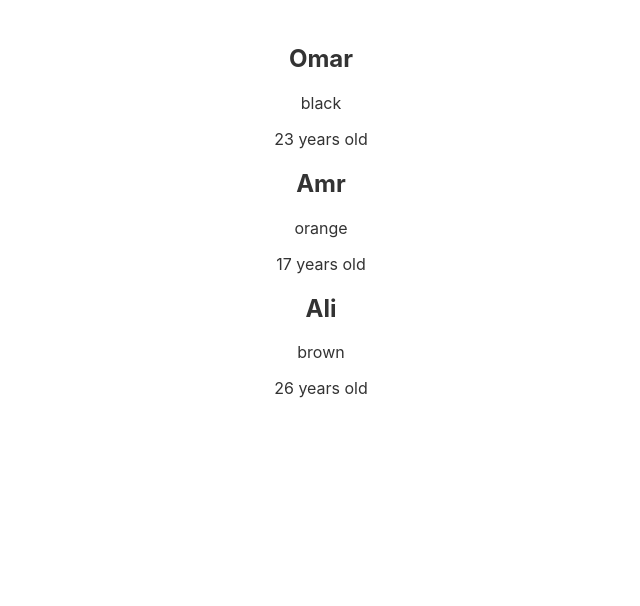
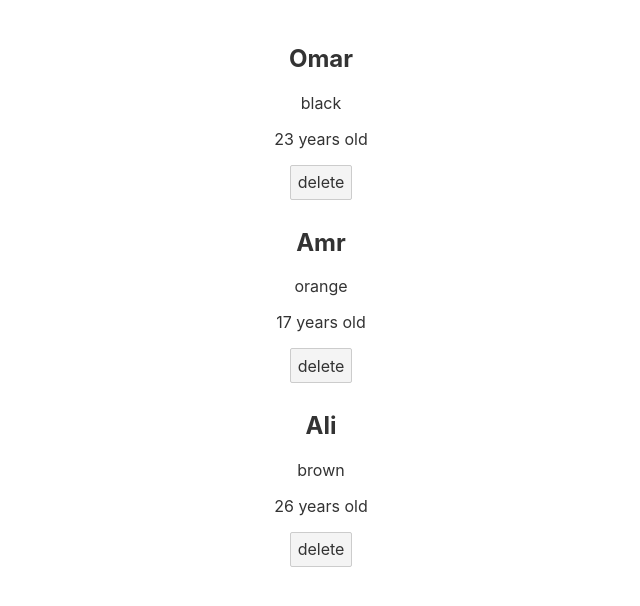
Before and after one commit to Omar125Radwan/myproject, a Svelte app: page / in a window 1280 px wide. Shown: the top 606 px of the page, without its empty margins (319-959 px from the left). Built offline with nearby package versions, Linux system fonts and the light colour scheme.

Commit message:
inline function & pass id to delete

```diff
--- a/src/App.svelte
+++ b/src/App.svelte
@@ -4,6 +4,12 @@
 		{name: 'Amr', beltColor: 'orange', age: 17, id: 2},
 		{name: 'Ali', beltColor: 'brown', age: 26, id: 3},
 	];
+	const handleClick = (e, id) => {
+		pepole = pepole.filter((person) => {
+			return person.id != id;
+		});
+		console.log(e);
+	}
 </script>
 
 <main>
@@ -12,6 +18,7 @@
 			<h2>{person.name}</h2>
 			<p>{person.beltColor}</p>
 			<p>{person.age} years old</p>
+			<button on:click={(e) => handleClick(e,person.id)}>delete</button>
 		</div>
 	{:else}
 		<p>There is No pepoles</p>
--- a/src/main.js
+++ b/src/main.js
@@ -3,7 +3,7 @@ import App from './App.svelte';
 const app = new App({
 	target: document.body,
 	props: {
-		name: 'Omar Radwan'
+		// name: 'Omar Radwan'
 	}
 });
 
```
